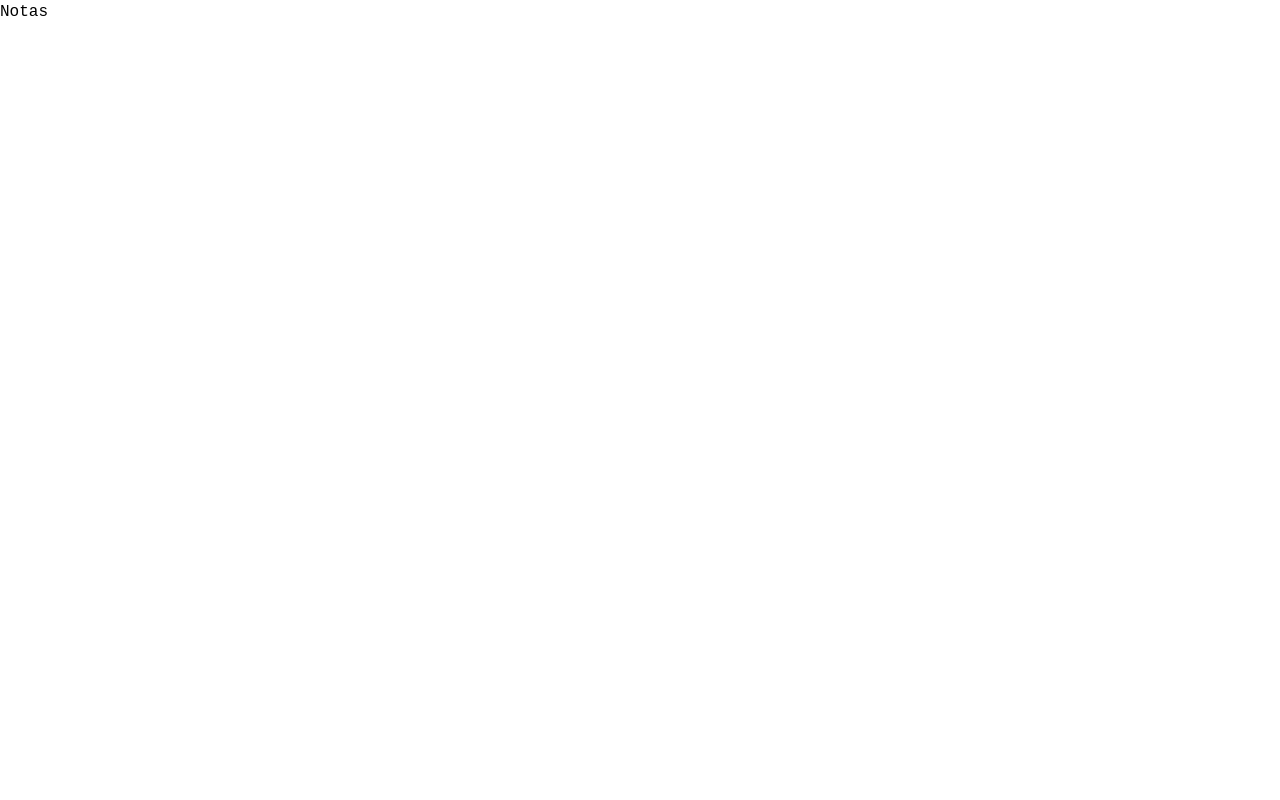
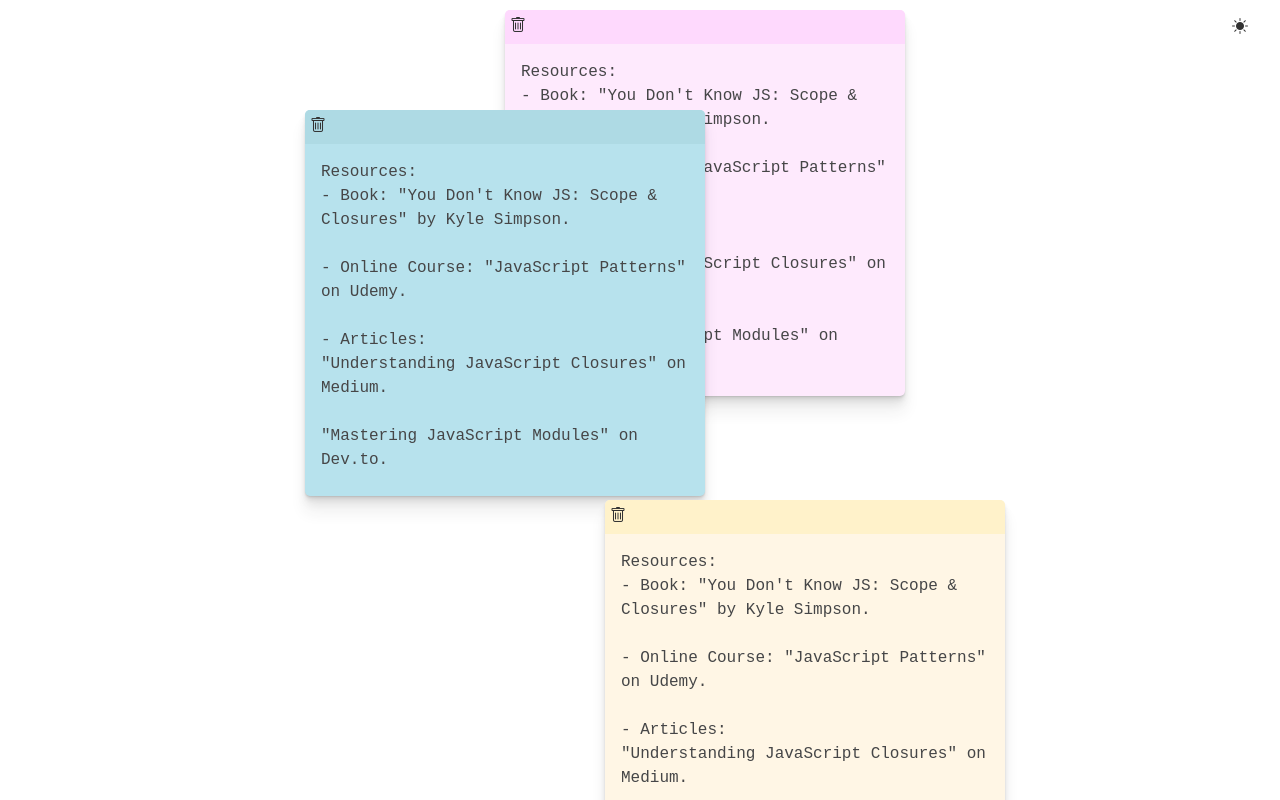
Before and after one commit to EsteAlvarez/noto, a React (Vite) app: page /notas in a window 1280 px wide. Built offline with nearby package versions, Linux system fonts and the light colour scheme.

Commit message:
Installed and created the initial config of appwrite

```diff
--- a/package.json
+++ b/package.json
@@ -12,6 +12,7 @@
   "dependencies": {
     "@fontsource-variable/geist-mono": "^5.2.6",
     "@tailwindcss/vite": "^4.1.8",
+    "appwrite": "^18.1.1",
     "bootstrap-icons": "^1.13.1",
     "react": "^19.1.0",
     "react-dom": "^19.1.0",
--- a/src/client/appwrite.js
+++ b/src/client/appwrite.js
@@ -0,0 +1,17 @@
+import { Client, Databases } from "appwrite";
+
+const client = new Client()
+  .setEndpoint(import.meta.env.VITE_ENDPOINT)
+  .setProject(import.meta.env.VITE_PROJECT_ID);
+
+const databases = new Databases(client);
+
+const collections = [
+  {
+    name: "notes",
+    id: import.meta.env.VITE_COLLECTION_NOTES_ID,
+    dbId: import.meta.env.VITE_DATABASE_ID,
+  },
+];
+
+export { client, databases, collections };
--- a/src/components/index.js
+++ b/src/components/index.js
@@ -7,5 +7,8 @@
 /* Modal */
 export * from "./modal/LoginModal";
 
+/* Notes */
+export * from "./notes/Note";
+
 /* ScrrenMode */
 export * from "./screenmode/ScreenMode";
--- a/src/components/layout/Layout.jsx
+++ b/src/components/layout/Layout.jsx
@@ -4,7 +4,7 @@
 export const Layout = ({ children }) => {
   const { theme } = useThemeContext();
   return (
-    <section className={`${theme}-mode-noto relative flex flex-col justify-center items-center gap-5 text-center min-h-[100dvh] sm:p-0 md:p-0 p-7`}>
+    <section className={`${theme}-mode-noto relative flex flex-col justify-center items-center gap-5 text-center min-h-[100dvh] sm:p-0 md:p-0 p-7 overflow-hidden`}>
       <div className="absolute top-4 right-8 z-10">
         <ScreenMode />
       </div>
--- a/src/components/modal/LoginModal.jsx
+++ b/src/components/modal/LoginModal.jsx
@@ -21,7 +21,7 @@
               onClick={toggleModal}
               className="absolute top-2 right-2 text-gray-600 text-2xl cursor-pointer"
             >
-              <i class="bi bi-x"></i>
+              <i className="bi bi-x"></i>
             </button>
             <h2 className="text-[1.5625rem] mb-4 text-center">
               Iniciar sesión en <span className="text-[#F87171]">Noto</span>
--- /dev/null
+++ b/src/components/notes/Note.jsx
@@ -0,0 +1,77 @@
+import { useRef, useState, useEffect } from "react";
+import { setNewOffset, autoGrow, setZIndex } from "../../utils/utils";
+
+export const Note = ({ note }) => {
+  const [position, setPosition] = useState(JSON.parse(note.position));
+  const colors = JSON.parse(note.colors);
+  const body = JSON.parse(note.body);
+
+  let mouseStartPos = { x: 0, y: 0 };
+  const cardRef = useRef(null);
+
+  const mouseDown = (e) => {
+    setZIndex(cardRef.current);
+    mouseStartPos.x = e.clientX;
+    mouseStartPos.y = e.clientY;
+
+    document.addEventListener("mousemove", mouseMove);
+    document.addEventListener("mouseup", mouseUp);
+  };
+
+  const mouseUp = () => {
+    document.removeEventListener("mousemove", mouseMove);
+    document.removeEventListener("mouseup", mouseUp);
+  };
+
+  const mouseMove = (e) => {
+    let mouseMoveDir = {
+      x: mouseStartPos.x - e.clientX,
+      y: mouseStartPos.y - e.clientY,
+    };
+
+    mouseStartPos.x = e.clientX;
+    mouseStartPos.y = e.clientY;
+
+    const newPosition = setNewOffset(cardRef.current, mouseMoveDir);
+    setPosition(newPosition);
+  };
+
+  const textAreaRef = useRef(null);
+
+  useEffect(() => {
+    autoGrow(textAreaRef);
+  }, []);
+
+  return (
+    <div
+      ref={cardRef}
+      className="card"
+      style={{
+        backgroundColor: colors.colorBody,
+        left: `${position.x}px`,
+        top: `${position.y}px`,
+      }}
+    >
+      <div
+        className="card-header"
+        onMouseDown={mouseDown}
+        style={{ backgroundColor: colors.colorHeader }}
+      >
+        <i className="bi bi-trash"></i>
+      </div>
+      <div className="card-body">
+        <textarea
+          ref={textAreaRef}
+          onInput={() => {
+            autoGrow(textAreaRef);
+          }}
+          onFocus={() => {
+            setZIndex(cardRef.current);
+          }}
+          style={{ color: colors.colorText }}
+          defaultValue={body}
+        ></textarea>
+      </div>
+    </div>
+  );
+};
--- /dev/null
+++ b/src/mocks/ExampleData.js
@@ -0,0 +1,41 @@
+export const ExampleData = [
+  {
+    $id: 1,
+    body: JSON.stringify(
+      'Resources:\n- Book: "You Don\'t Know JS: Scope & Closures" by Kyle Simpson.\n\n- Online Course: "JavaScript Patterns" on Udemy.\n\n- Articles:\n"Understanding JavaScript Closures" on Medium.\n\n"Mastering JavaScript Modules" on Dev.to.'
+    ),
+    colors: JSON.stringify({
+      id: "color-purple",
+      colorHeader: "#FED0FD",
+      colorBody: "#FEE5FD",
+      colorText: "#18181A",
+    }),
+    position: JSON.stringify({ x: 505, y: 10 }),
+  },
+  {
+    $id: 2,
+    body: JSON.stringify(
+      'Resources:\n- Book: "You Don\'t Know JS: Scope & Closures" by Kyle Simpson.\n\n- Online Course: "JavaScript Patterns" on Udemy.\n\n- Articles:\n"Understanding JavaScript Closures" on Medium.\n\n"Mastering JavaScript Modules" on Dev.to.'
+    ),
+    colors: JSON.stringify({
+      id: "color-blue",
+      colorHeader: "#9BD1DE",
+      colorBody: "#A6DCE9",
+      colorText: "#18181A",
+    }),
+    position: JSON.stringify({ x: 305, y: 110 }),
+  },
+  {
+    $id: 3,
+    body: JSON.stringify(
+      'Resources:\n- Book: "You Don\'t Know JS: Scope & Closures" by Kyle Simpson.\n\n- Online Course: "JavaScript Patterns" on Udemy.\n\n- Articles:\n"Understanding JavaScript Closures" on Medium.\n\n"Mastering JavaScript Modules" on Dev.to.'
+    ),
+    colors: JSON.stringify({
+      id: "color-yellow",
+      colorHeader: "#FFEFBE",
+      colorBody: "#FFF5DF",
+      colorText: "#18181A",
+    }),
+    position: JSON.stringify({ x: 605, y: 500 }),
+  },
+];
--- a/src/pages/Notes.jsx
+++ b/src/pages/Notes.jsx
@@ -1,7 +1,13 @@
+import { Layout } from "../components";
+import { ExampleData as notes } from "../mocks/ExampleData";
+import { Note } from "../components";
+
 export const Notes = () => {
-    return (
-        <section>
-            <h1>Notas</h1>
-        </section>
-    )
-}
+  return (
+    <Layout>
+      {notes.map((note) => (
+        <Note key={note.$id} note={note} />
+      ))}
+    </Layout>
+  );
+};
--- a/src/styles/App.css
+++ b/src/styles/App.css
@@ -29,7 +29,7 @@
 }
 
 .dark-mode-noto .form-container-noto,
-.dark-mode-noto .modal{
+.dark-mode-noto .modal {
   background-color: #111111;
 }
 
@@ -38,6 +38,46 @@
 .dark-mode-noto h2,
 .dark-mode-noto form,
 .dark-mode-noto form::placeholder,
-.dark-mode-noto .modal  {
-  color: #FFFFFF;
+.dark-mode-noto .modal {
+  color: #ffffff;
 }
+
+.card {
+  position: absolute;
+  width: 400px;
+  border-radius: 5px;
+  cursor: pointer;
+  box-shadow: 0 1px 1px hsl(0deg 0% 0% / 0.075),
+    0 2px 2px hsl(0deg 0% 0% / 0.075), 0 4px 4px hsl(0deg 0% 0% / 0.075),
+    0 8px 8px hsl(0deg 0% 0% / 0.075), 0 16px 16px hsl(0deg 0% 0% / 0.075);
+}
+
+.card-body {
+  padding: 1em;
+  border-radius: 0 0 5px 5px;
+}
+
+.card-body textarea {
+  background-color: inherit;
+  border: none;
+  width: 100%;
+  height: 100%;
+  resize: none;
+  font-size: 16px;
+}
+
+textarea:focus {
+  background-color: inherit;
+  outline: none;
+  width: 100%;
+  height: 100%;
+}
+
+.card-header {
+  background-color: #9bd1de;
+  border-radius: 5px 5px 0 0;
+  display: flex;
+  justify-content: space-between;
+  align-items: center;
+  padding: 5px;
+}
--- /dev/null
+++ b/src/utils/utils.js
@@ -0,0 +1,25 @@
+export const setNewOffset = (card, mouseMoveDir = { x: 0, y: 0 }) => {
+  const offsetLeft = card.offsetLeft - mouseMoveDir.x;
+  const offsetTop = card.offsetTop - mouseMoveDir.y;
+
+  return {
+    x: offsetLeft < 0 ? 0 : offsetLeft,
+    y: offsetTop < 0 ? 0 : offsetTop,
+  };
+};
+
+export function autoGrow(textAreaRef) {
+  const { current } = textAreaRef;
+  current.style.height = "auto"; // Reset the height
+  current.style.height = textAreaRef.current.scrollHeight + "px"; // Set the new height
+}
+
+export const setZIndex = (selectedCard) => {
+  selectedCard.style.zIndex = 999;
+
+  Array.from(document.getElementsByClassName("card")).forEach((card) => {
+    if (card !== selectedCard) {
+      card.style.zIndex = selectedCard.style.zIndex - 1;
+    }
+  });
+};
```
Also changed, not shown: 1 other file (tests, documents, lock files or other folders).
